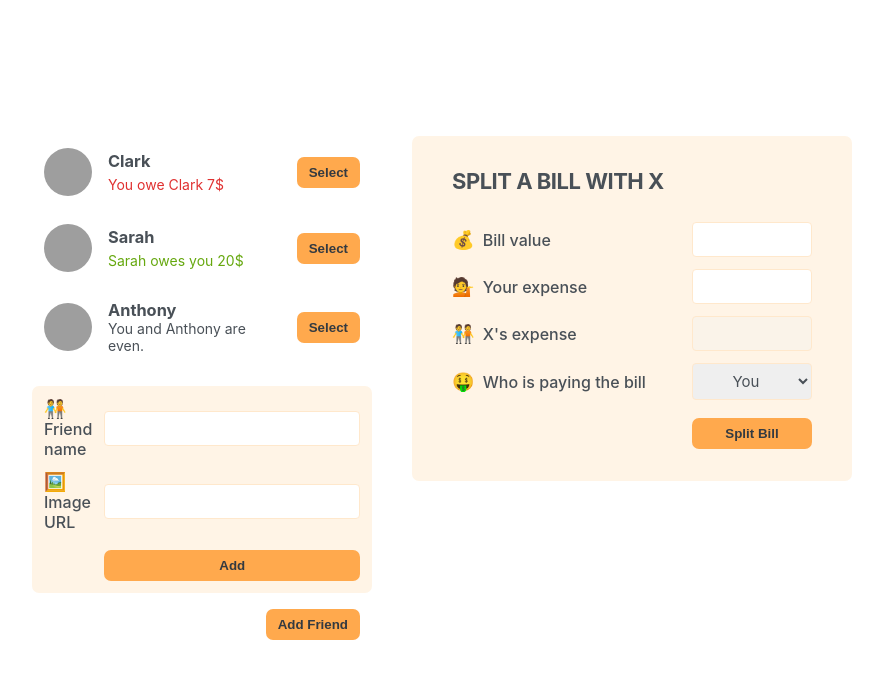
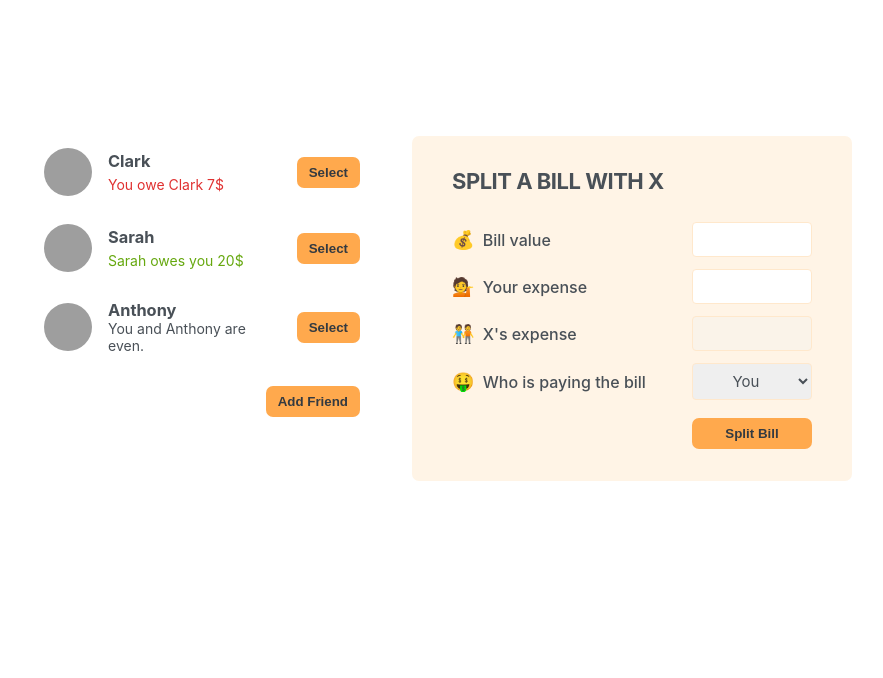
Before and after one commit to agiraldomolina/eat-n-split, a React (Create React App) app: page / in a window 1280 px wide. Shown: the top 678 px of the page, without its empty margins (198-1081 px from the left). Built offline with nearby package versions, Linux system fonts and the light colour scheme; grey boxes are pictures that could not be loaded.

Commit message:
Displaying the New Friend Form

```diff
--- a/src/components/App.js
+++ b/src/components/App.js
@@ -27,12 +27,26 @@ const initialFriends = [
 
 export default function App(){
   const [friends, setFriends] = useState(initialFriends);
+
+  const [showAddFriend, setShowAddFriend] = useState(false);
+
+  function handleShowAddFriend(){
+    setShowAddFriend((show)=>!show);
+  }
+
   return(
     <div className="app">
       <div className="sidebar">
         <FriendList friends={friends}/>
-        <FormAddFriend/>
-        <Button>Add Friend</Button>
+        {showAddFriend && <FormAddFriend/>}
+
+        <Button onClick={handleShowAddFriend}
+        >
+          {showAddFriend
+            ? "Close"
+            : "Add Friend"
+          }
+        </Button>
       </div>
       <FormSplitBill/>
     </div>
--- a/src/components/Button.js
+++ b/src/components/Button.js
@@ -1,3 +1,8 @@
-export default function Button({ children }) {
-    return <button className="button">{children}</button>;
+export default function Button({ children, onClick }) {
+    return <button
+        className="button"
+        onClick={onClick}
+    >
+        {children}
+    </button>;
 }
```
